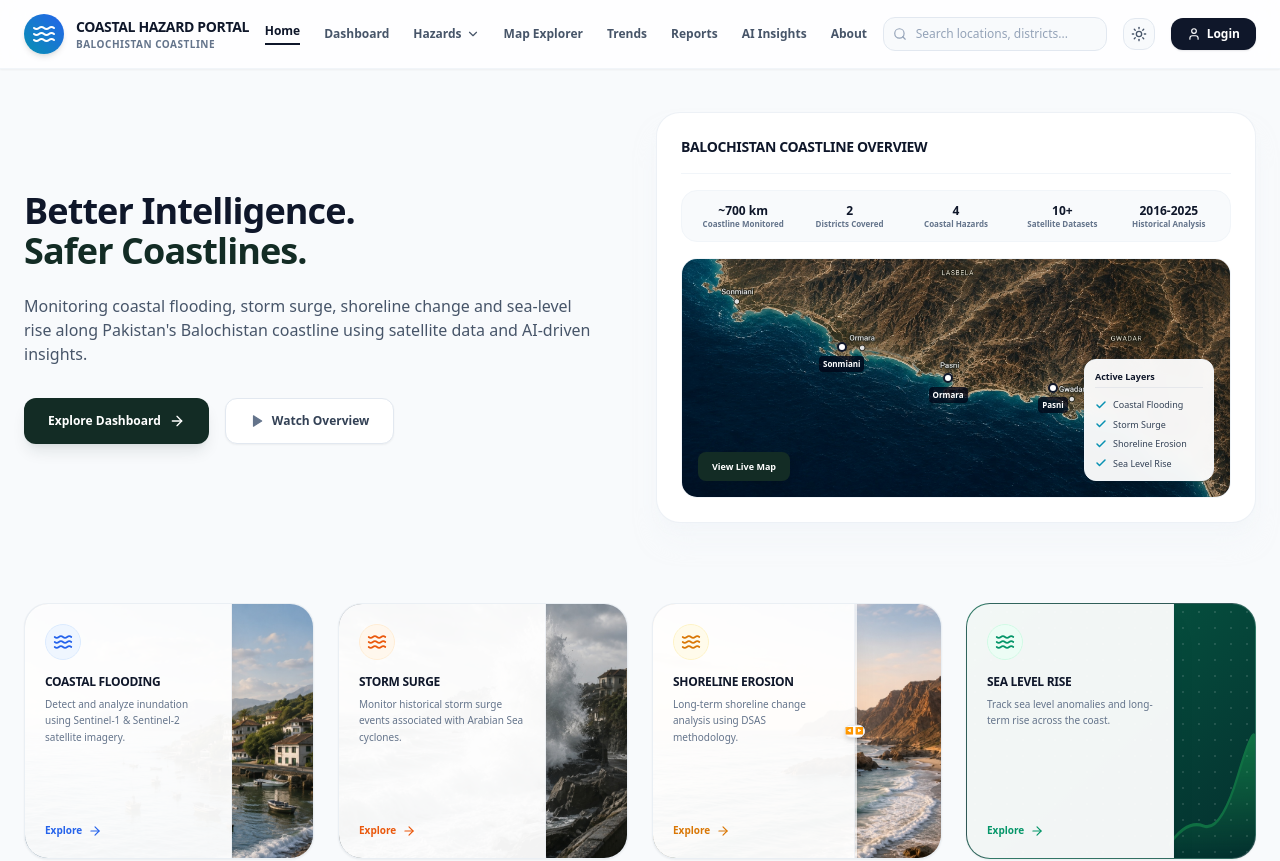
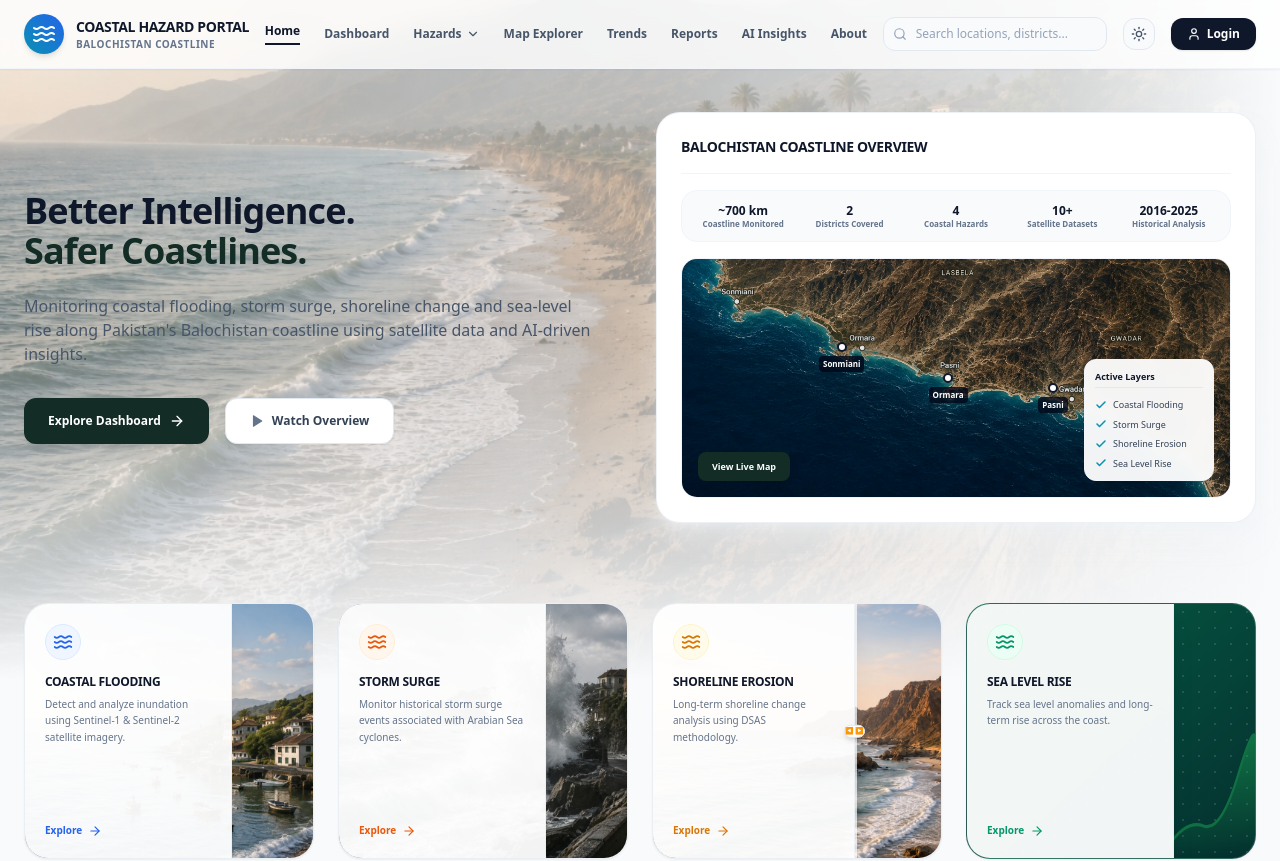
Before and after one commit to Callmehaassan/coastal-hazard-portal, a Next.js app in the folder frontend/: page / in a window 1280 px wide. Shown: the top 861 px of the page. Built offline with nearby package versions, Linux system fonts and the light colour scheme.

Commit message:
Fix root level positioning for hero background cliffs and resolve z-index child stacking context bug

```diff
--- a/frontend/app/page.tsx
+++ b/frontend/app/page.tsx
@@ -22,7 +22,16 @@ export default function LandingPage() {
   const [selectedTimelineYear, setSelectedTimelineYear] = useState(2025);
 
   return (
-    <div className="min-h-screen bg-[#f8fafc] text-slate-800 flex flex-col font-sans selection:bg-cyan-500/20">
+    <div className="min-h-screen bg-[#f8fafc] text-slate-800 flex flex-col font-sans selection:bg-cyan-500/20 relative">
+
+      {/* Root Full-Bleed Hero Background Image */}
+      <div
+        className="absolute top-0 left-0 right-0 h-[680px] bg-cover bg-center pointer-events-none z-0 opacity-85"
+        style={{ backgroundImage: "url('/coastal-bg.jpg')" }}
+      />
+      {/* Gradient overlays to fade to white on the right and bottom */}
+      <div className="absolute top-0 left-0 right-0 h-[680px] bg-gradient-to-r from-white/10 via-white/45 to-[#f8fafc] z-0 pointer-events-none" />
+      <div className="absolute top-0 left-0 right-0 h-[680px] bg-gradient-to-b from-transparent via-transparent to-[#f8fafc] z-0 pointer-events-none" />
 
       {/* Navigation Header */}
       <header className="fixed top-0 w-full z-50 bg-white/80 backdrop-blur-md border-b border-slate-100 shadow-sm">
@@ -116,15 +125,7 @@ export default function LandingPage() {
       </header>
 
       {/* Hero Section */}
-      <section className="relative pt-28 pb-12 px-6 max-w-[1400px] mx-auto w-full grid grid-cols-1 lg:grid-cols-12 gap-8 items-center flex-1">
-
-        {/* Coastal Background Image behind columns (masked layout) */}
-        <div
-          className="absolute inset-0 bg-cover bg-center -z-20 opacity-80 pointer-events-none"
-          style={{ backgroundImage: "url('/coastal-bg.jpg')" }}
-        />
-        {/* Soft gradient mask for text readability and layout blending */}
-        <div className="absolute inset-0 bg-gradient-to-r from-white/10 via-white/60 to-[#f8fafc] -z-10 pointer-events-none" />
+      <section className="relative pt-28 pb-12 px-6 max-w-[1400px] mx-auto w-full grid grid-cols-1 lg:grid-cols-12 gap-8 items-center flex-1 z-10">
 
         {/* Hero Left Column (Info & Actions) */}
         <div className="lg:col-span-6 space-y-6">
```
